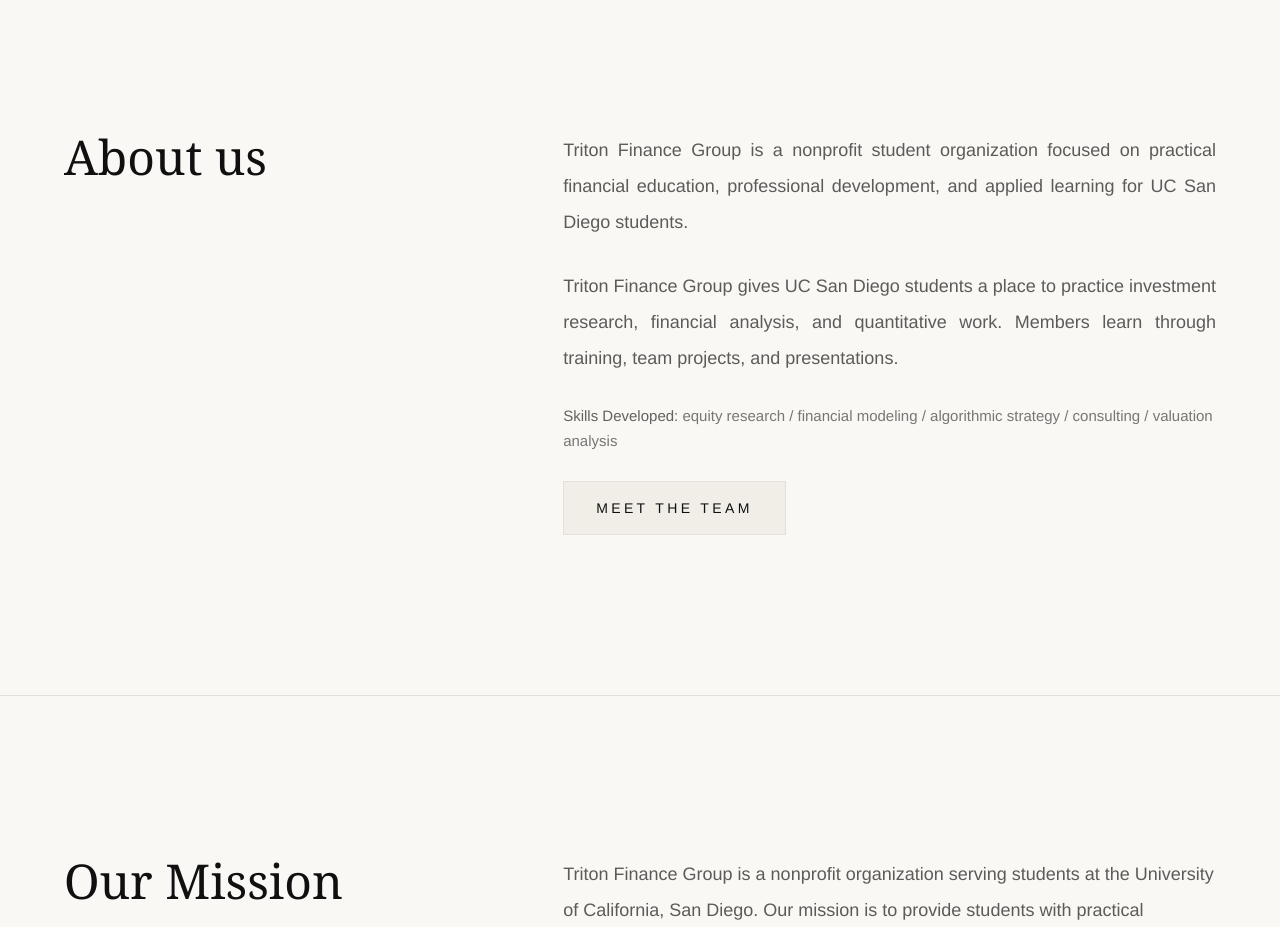
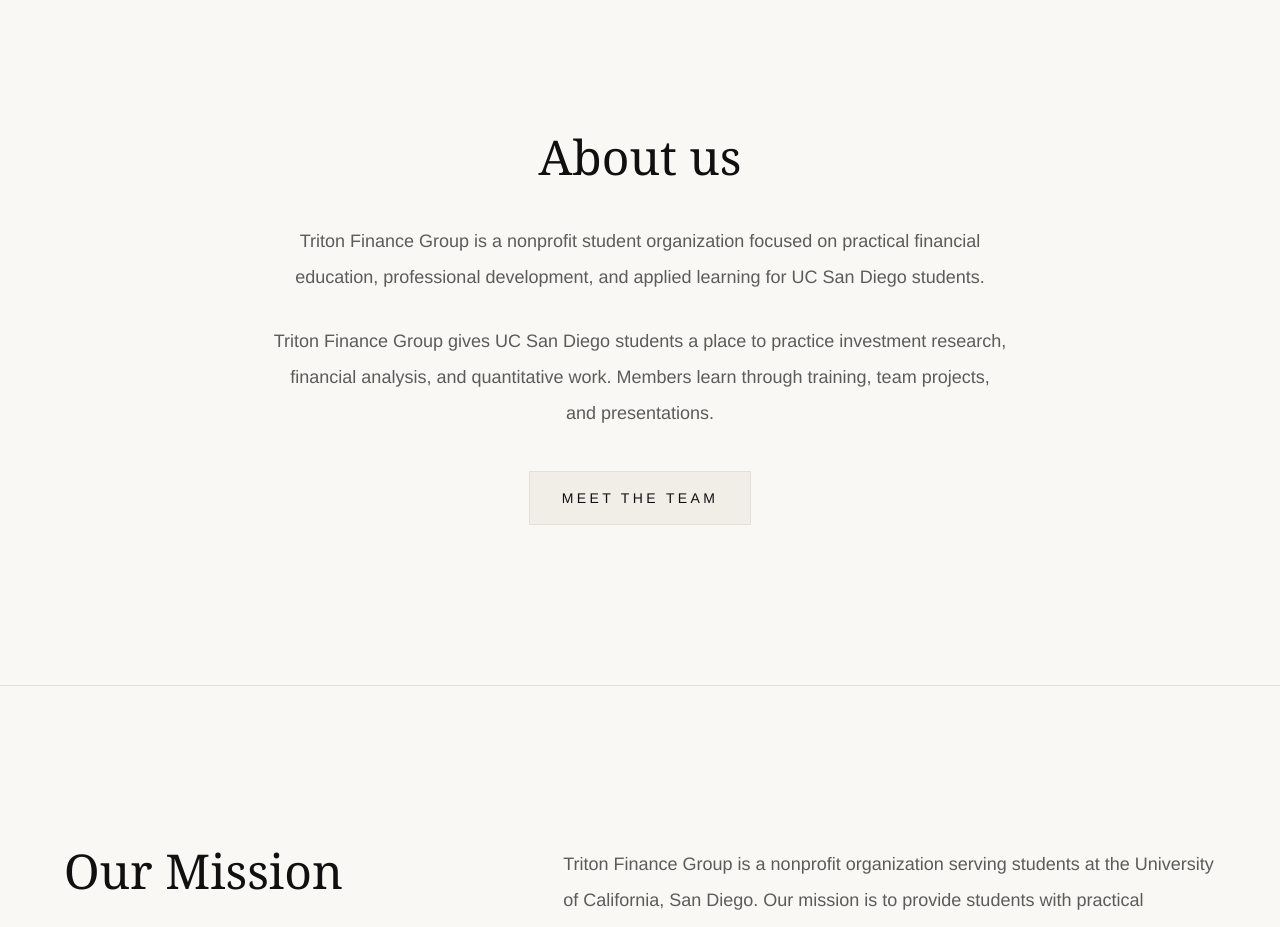
Before and after one commit to tritontrading/ttgWebsite, a Next.js app: page / in a window 1280 px wide. Shown: the part 940-1867 px from the top of the page. Built offline with nearby package versions, Linux system fonts and the light colour scheme; no server answers; a web font is replaced by a local one.

Commit message:
Refactor WhoWeAreSection layout and structure

```diff
--- a/components/WhoWeAreSection.tsx
+++ b/components/WhoWeAreSection.tsx
@@ -5,29 +5,22 @@
 export function WhoWeAreSection() {
   return (
     <SectionShell id="who-we-are">
-      <div className="layout-grid-gap-lg grid grid-cols-1 lg:grid-cols-[minmax(0,2fr)_minmax(0,3fr)] lg:items-start">
+      <div className="mx-auto flex max-w-3xl flex-col items-center gap-8 text-center md:gap-10">
         <h2 className="font-heading text-4xl font-normal leading-[1.05] text-heading md:text-5xl">
           {whoWeAre.title}
         </h2>
 
-        <div className="flex flex-col gap-6 md:gap-7">
-          <div className="flex flex-col gap-6 text-base leading-loose text-text/75 md:gap-7 md:text-lg md:leading-loose">
+        <div className="flex flex-col gap-6 text-base leading-loose text-text/75 md:gap-7 md:text-lg">
           {whoWeAre.paragraphs.map((paragraph) => (
-              <p key={paragraph} className="text-pretty md:text-justify">
+            <p key={paragraph} className="text-pretty">
               {paragraph}
             </p>
           ))}
         </div>
 
-          <p className="font-mono text-sm leading-relaxed text-text/62 md:text-[0.9375rem]">
-            <span className="text-text/72">{whoWeAre.skillsLabel}:</span>{" "}
-            {whoWeAre.skills.join(" / ")}
-          </p>
-
-          <ButtonLink href="/members/current" variant="secondary" className="self-start">
+        <ButtonLink href="/members/current" variant="secondary">
           Meet the team
         </ButtonLink>
-        </div>
       </div>
     </SectionShell>
   );
```
Lines whose indentation alone changed are shown as unchanged.
